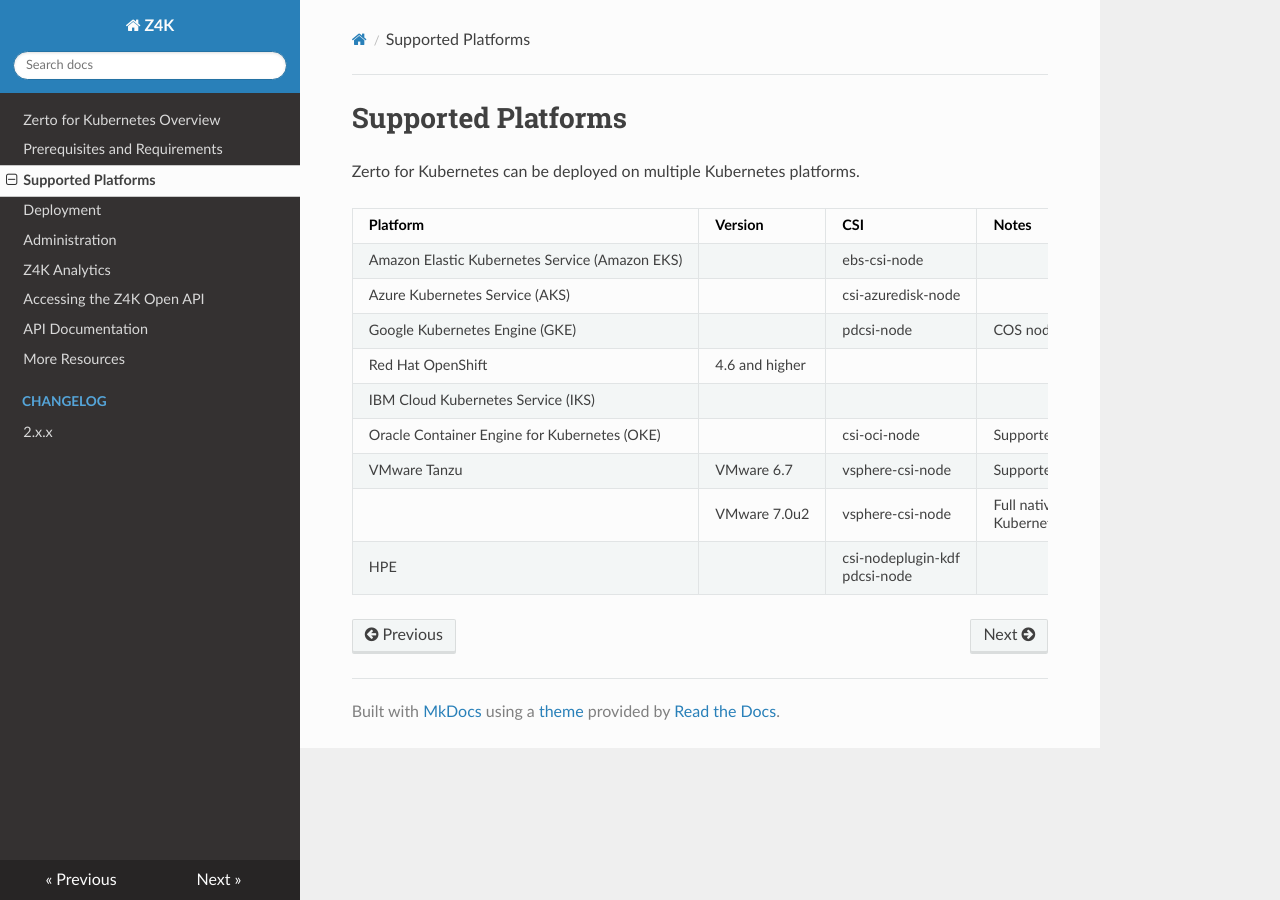
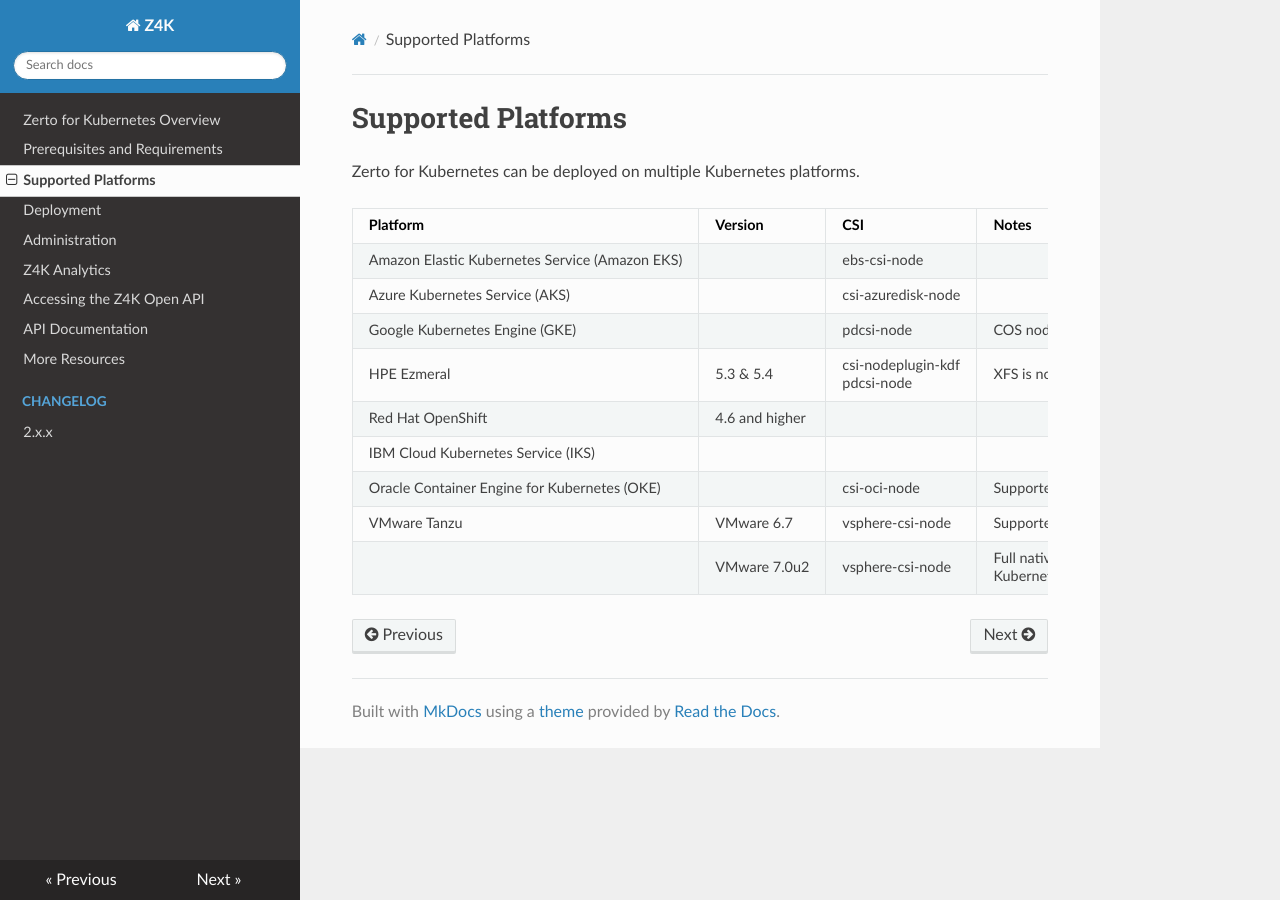
Before and after one commit to ZertoPublic/Z4K, an MkDocs documentation site: the page built from docs/SupportedPlatforms.md, in a window 1280 px wide. Built offline with MkDocs 1.6.1, drawn with Linux system fonts in a browser that asks for light colours.

Commit message:
Update SupportedPlatforms.md

```diff
--- a/docs/SupportedPlatforms.md
+++ b/docs/SupportedPlatforms.md
@@ -7,9 +7,9 @@
 | Amazon Elastic Kubernetes Service (Amazon EKS)|  | ebs-csi-node |  |
 | Azure Kubernetes Service (AKS)|   | csi-azuredisk-node   |  |
 | Google Kubernetes Engine (GKE)|  | pdcsi-node | COS nodes are not supported. Therefore, Autopilot deployment is not supported.|  |
+| HPE Ezmeral	| 5.3 & 5.4	|csi-nodeplugin-kdf<br> pdcsi-node | XFS is not supported.|
 | Red Hat OpenShift | 4.6 and higher  | |  |  |
 | IBM Cloud Kubernetes Service (IKS) |  |  |  |
 | Oracle Container Engine for Kubernetes (OKE) |  |csi-oci-node  |Supported in combination with Rook. |
 | VMware Tanzu  | VMware 6.7 | vsphere-csi-node |Supported in combination with Rook. |
 |   | VMware 7.0u2 | vsphere-csi-node |Full native support. <br> Kubernetes 1.19.9\1.20.5 or higher (CSI Block device support) on top of Tanzu Kubernetes Grid (TKG) is supported.  ||
-| HPE |  | csi-nodeplugin-kdf           <br> pdcsi-node|  |  |
```
